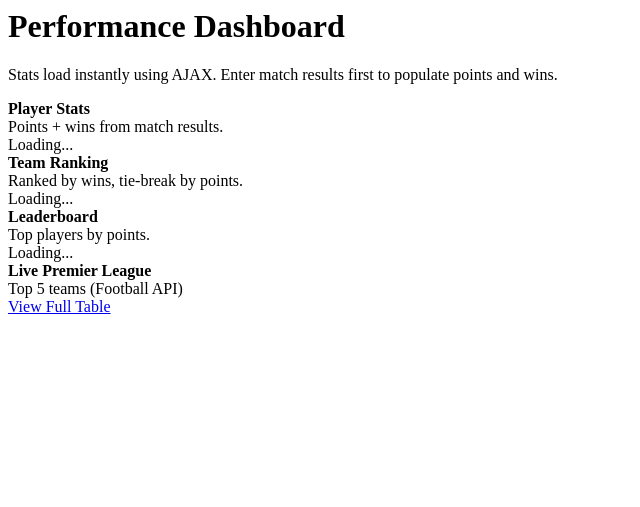
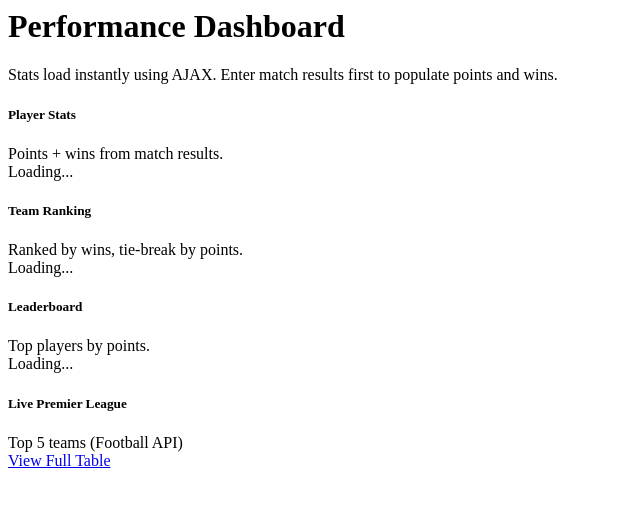
Before and after one commit to Ahmedreza54/football-club-management-resit, a PHP site: page /app/views/dashboard.php in a window 1280 px wide. Shown: the top 507 px of the page, without its empty margins (0-640 px from the left). Run offline with PHP 8.4, Linux system fonts and the light colour scheme; the template is opened without the code that fills it, so the values that code supplies are empty.

Commit message:
Improve dashboard card styling

```diff
--- a/football/app/views/dashboard.php
+++ b/football/app/views/dashboard.php
@@ -11,29 +11,29 @@ declare(strict_types=1);
 
     <div class="row g-3">
         <div class="col-lg-4">
-            <div class="border rounded p-3 h-100 bg-white">
-                <strong>Player Stats</strong>
+            <div class="border rounded shadow-sm p-3 h-100 bg-white">
+            <h5 class="fw-bold text-primary mb-2">Player Stats</h5>
                 <div class="text-muted small mt-1">Points + wins from match results.</div>
                 <div id="player-stats" class="mt-3 text-muted">Loading...</div>
             </div>
         </div>
         <div class="col-lg-4">
-            <div class="border rounded p-3 h-100 bg-white">
-                <strong>Team Ranking</strong>
+            <div class="border rounded shadow-sm p-3 h-100 bg-white">
+            <h5 class="fw-bold text-success mb-2">Team Ranking</h5>
                 <div class="text-muted small mt-1">Ranked by wins, tie-break by points.</div>
                 <div id="team-ranking" class="mt-3 text-muted">Loading...</div>
             </div>
         </div>
         <div class="col-lg-4">
-            <div class="border rounded p-3 h-100 bg-white">
-                <strong>Leaderboard</strong>
+            <div class="border rounded shadow-sm p-3 h-100 bg-white">
+            <h5 class="fw-bold text-warning mb-2">Leaderboard</h5>
                 <div class="text-muted small mt-1">Top players by points.</div>
                 <div id="leaderboard" class="mt-3 text-muted">Loading...</div>
             </div>
         </div>
         <div class="col-lg-4">
-    <div class="border rounded p-3 h-100 bg-white">
-        <strong>Live Premier League</strong>
+    <div class="border rounded shadow-sm p-3 h-100 bg-white">
+    <h5 class="fw-bold text-info mb-2">Live Premier League</h5>
         <div class="text-muted small mt-1">Top 5 teams (Football API)</div>
 
         <table class="table table-sm mt-3 mb-0">
```
